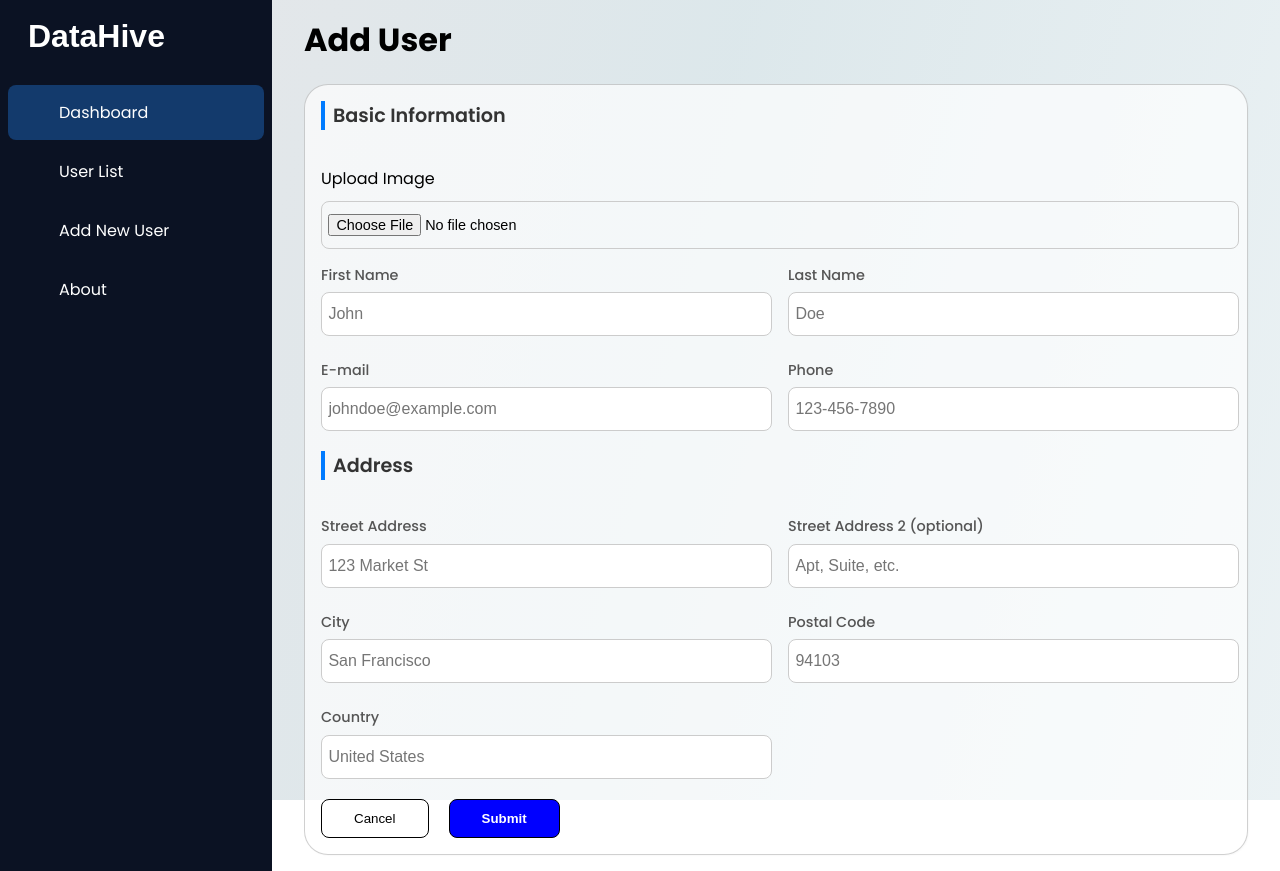
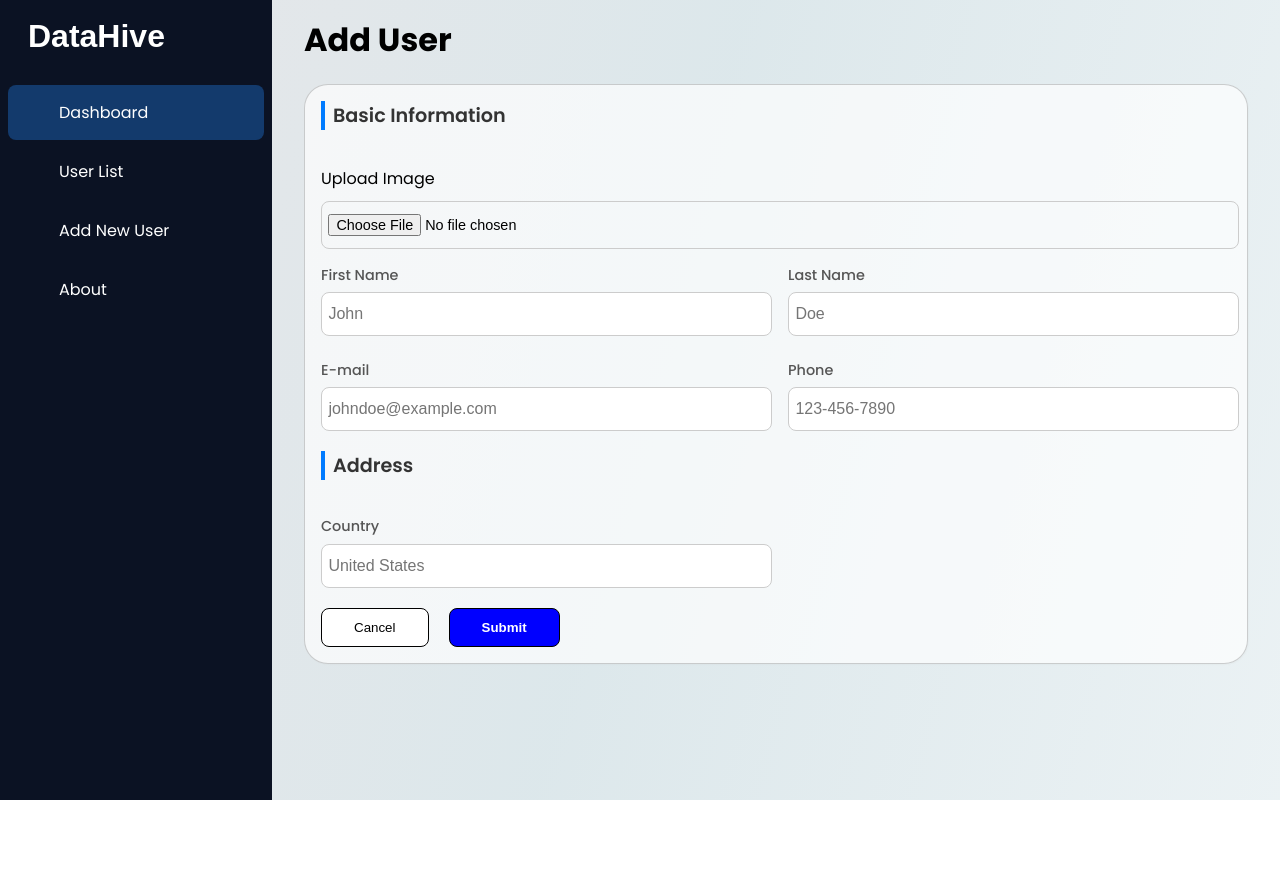
Before and after one commit to Akayxn/SmartUser-Management-System, a React (Vite) app: page /adduser in a window 1280 px wide. After the commit the page ends 800 px from the top, so only its background shows below. Built offline with nearby package versions, Linux system fonts and the light colour scheme; some icons are missing; a web font is replaced by a local one.

Commit message:
change the api source to mockapi and made the userlist and add new user finally working

```diff
--- a/src/Components/UserForm/UserForm.jsx
+++ b/src/Components/UserForm/UserForm.jsx
@@ -4,15 +4,10 @@ import "./UserForm.css";
 
 function UserForm() {
   const EMPTY_FORM = {
-    imgUpload: null,
     firstName: "",
     lastName: "",
     email: "",
     phone: "",
-    street1: "",
-    street2: "",
-    city: "",
-    postalCode: "",
     country: "",
   };
 
@@ -34,17 +29,15 @@ function UserForm() {
  const handleSubmit = async (e) => {
   e.preventDefault();
   setSubmitting(true);
-
   try {
-      const data = new FormData();
-      for (const key in formData) {
-        data.append(key, formData[key]);
-      }
+    const payload = {
+      ...formData,
+      imgUpload: formData.imgUpload ? URL.createObjectURL(formData.imgUpload) : "", // just for preview
+    };
 
     const response = await axios.post(
-        "https://dummyjson.com/users/add",
-        data,
-        { headers: { "Content-Type": "multipart/form-data" } }
+      "https://68a3332fc5a31eb7bb1f60ec.mockapi.io/users/Users",
+      payload
     );
 
     console.log("User added:", response.data);
@@ -56,6 +49,7 @@ function UserForm() {
   }
 };
 
+
   return (
     <form className="UserForm" onSubmit={handleSubmit}>
       {/* Basic Information */}
@@ -66,7 +60,6 @@ function UserForm() {
           <input
             type="file"
             id="imgUpload"
-            name="imgUpload"
             accept="image/*"
             className="form-input"
             onChange={handleInputChange}
@@ -131,57 +124,7 @@ function UserForm() {
       {/* Address Information */}
       <h3 className="section-title">Address</h3>
       <div className="address-information">
-        <div className="form-group">
-          <label htmlFor="street1">Street Address</label>
-          <input
-            type="text"
-            id="street1"
-            name="street1"
-            placeholder="123 Market St"
-            className="form-input"
-            value={formData.street1}
-            onChange={handleInputChange}
-          />
-        </div>
 
-        <div className="form-group">
-          <label htmlFor="street2">Street Address 2 (optional)</label>
-          <input
-            type="text"
-            id="street2"
-            name="street2"
-            placeholder="Apt, Suite, etc."
-            className="form-input"
-            value={formData.street2}
-            onChange={handleInputChange}
-          />
-        </div>
-
-        <div className="form-group">
-          <label htmlFor="city">City</label>
-          <input
-            type="text"
-            id="city"
-            name="city"
-            placeholder="San Francisco"
-            className="form-input"
-            value={formData.city}
-            onChange={handleInputChange}
-          />
-        </div>
-
-        <div className="form-group">
-          <label htmlFor="postalCode">Postal Code</label>
-          <input
-            type="text"
-            id="postalCode"
-            name="postalCode"
-            placeholder="94103"
-            className="form-input"
-            value={formData.postalCode}
-            onChange={handleInputChange}
-          />
-        </div>
 
         <div className="form-group">
           <label htmlFor="country">Country</label>
--- a/src/Components/UserRow/UserRow.jsx
+++ b/src/Components/UserRow/UserRow.jsx
@@ -7,7 +7,7 @@ function UserRow(props) {
         <td>{props.user.id}</td>
         <td>{props.user.firstName + " " + props.user.lastName}</td>
         <td>{props.user.email}</td>
-        <td>{props.user.address.country}</td>
+        <td>{props.user.country}</td>
         <td>{props.user.phone}</td>
         <td className='Action-buttons'>
             <button className="editBtn" onClick={()=>props.onEdit(props.user.id)}>Edit</button>
--- a/src/Components/UserTable/UserTable.css
+++ b/src/Components/UserTable/UserTable.css
@@ -22,8 +22,22 @@
 }
 
 .pagination {
+  margin-top: 1rem;
   display: flex;
-  width: 100%;
   justify-content: center;
-  padding: 2rem 0px;
+  align-items: center;
+  gap: 1rem;
 }
+
+.pagination button {
+  padding: 0.5rem 1rem;
+  border: none;
+  background-color: #eee;
+  cursor: pointer;
+  border-radius: 0.3rem;
+}
+
+.pagination button:disabled {
+  opacity: 0.5;
+  cursor: not-allowed;
+}
--- a/src/Components/UserTable/UserTable.jsx
+++ b/src/Components/UserTable/UserTable.jsx
@@ -3,6 +3,7 @@ import "./UserTable.css";
 import axios from "axios";
 import UserRow from "../UserRow/UserRow";
 import Searchbar from "../Searchbar/Searchbar";
+import { TrySharp } from "@mui/icons-material";
 
 function UserTable() {
   const [SearchText, setSearchText] = useState("");
@@ -26,9 +27,11 @@ function UserTable() {
     const fetchUsers = async () => {
       try {
         setLoading(true);
-        const response = await axios.get("https://dummyjson.com/users");
-        console.log("ApI response ", response.data.users);
-        setUsers(response.data.users);
+        const response = await axios.get(
+          "https://68a3332fc5a31eb7bb1f60ec.mockapi.io/users/Users"
+        );
+        console.log("ApI response ", response.data);
+        setUsers(response.data);
         setLoading(false);
       } catch (error) {
         console.log("Error in ", error);
@@ -49,8 +52,22 @@ function UserTable() {
     alert(`Editing the ${userid}`);
   };
 
-  const handleDelete = (userid) => {
-    alert(`Deleting the ${userid}`);
+  const handleDelete = async (userid) => {
+      try {
+    await axios.delete(
+      `https://68a3332fc5a31eb7bb1f60ec.mockapi.io/users/Users/${userid}`
+    );
+
+
+    const updatedUsers = users.filter((user) => user.id !== userid);
+    setUsers(updatedUsers);
+
+    alert(`User ${userid} has been successfully deleted.`);
+  } catch (error) {
+    console.error("Error deleting user:", error);
+    alert("Failed to delete user. Please try again.");
+  }
+
   };
 
   const handleNext = () => {
@@ -74,7 +91,7 @@ function UserTable() {
             <th>Id</th>
             <th>User</th>
             <th>Email</th>
-            <th>Address</th>
+            <th>Country</th>
             <th>Phone</th>
             <th>Actions</th>
           </tr>
```
Lines whose indentation alone changed are shown as unchanged.
